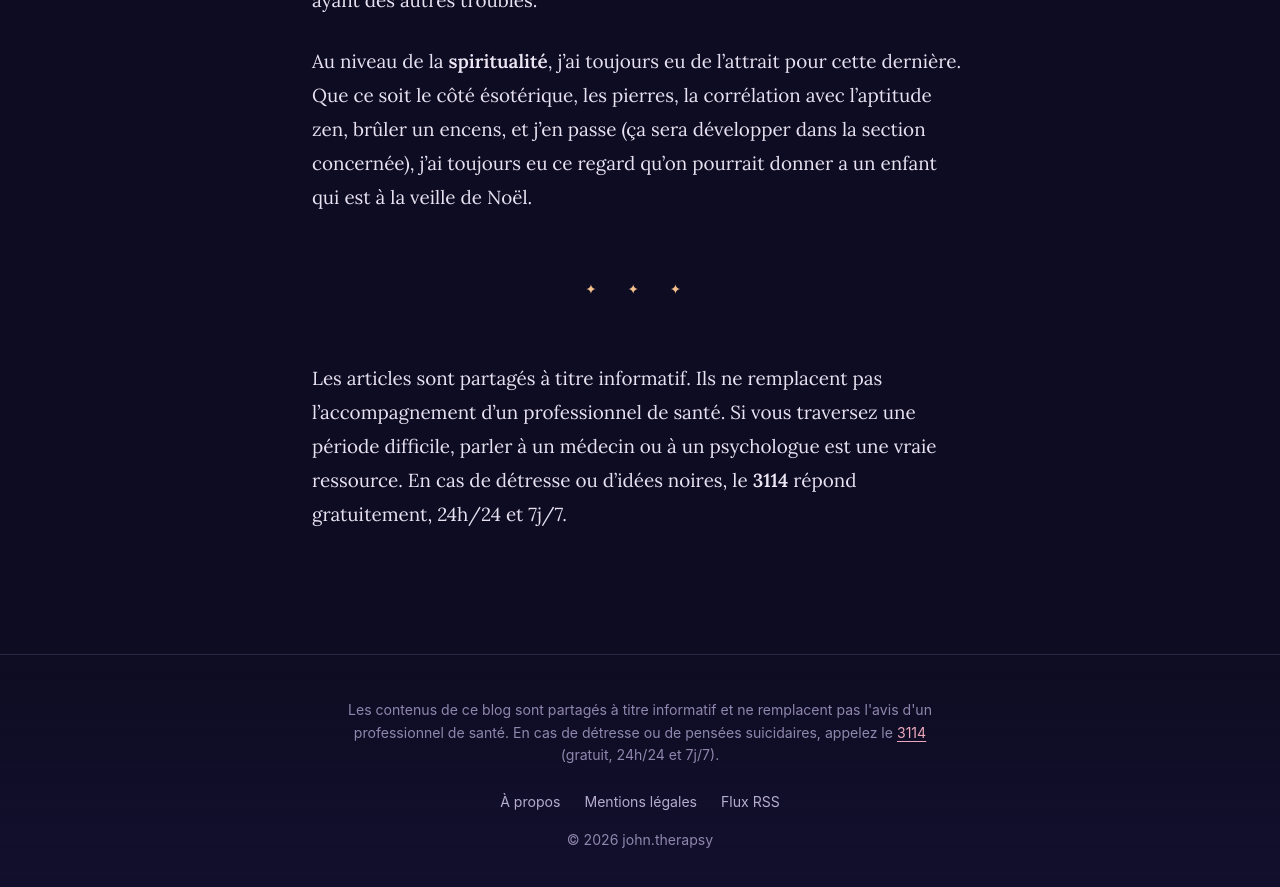
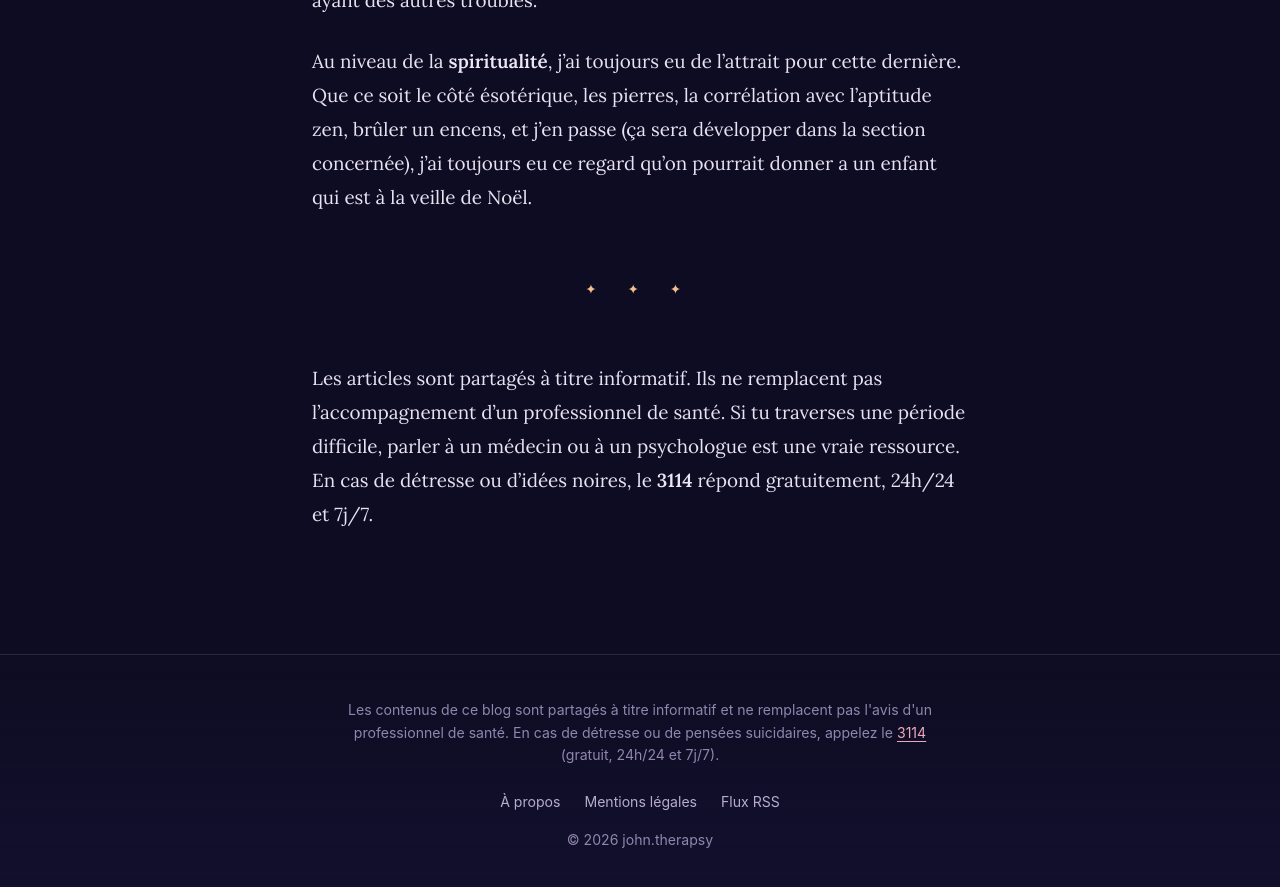
Before and after one commit to johntherapsy/johntherapsy.github.io, a Jekyll site: the page built from a-propos.md, in a window 1280 px wide and 900 px high, scrolled down 875 px. Shown: the top 887 px of the window. Built offline with Jekyll 4.4.1, drawn with Linux system fonts in a browser that asks for light colours.

Commit message:
Update a-propos.md
tutoiement à la fin

```diff
--- a/a-propos.md
+++ b/a-propos.md
@@ -17,4 +17,4 @@ Au niveau de la **spiritualité**, j'ai toujours eu de l'attrait pour cette dern
 
 ---
 
-Les articles sont partagés à titre informatif. Ils ne remplacent pas l'accompagnement d'un professionnel de santé. Si vous traversez une période difficile, parler à un médecin ou à un psychologue est une vraie ressource. En cas de détresse ou d'idées noires, le **3114** répond gratuitement, 24h/24 et 7j/7.
+Les articles sont partagés à titre informatif. Ils ne remplacent pas l'accompagnement d'un professionnel de santé. Si tu traverses une période difficile, parler à un médecin ou à un psychologue est une vraie ressource. En cas de détresse ou d'idées noires, le **3114** répond gratuitement, 24h/24 et 7j/7.
```
